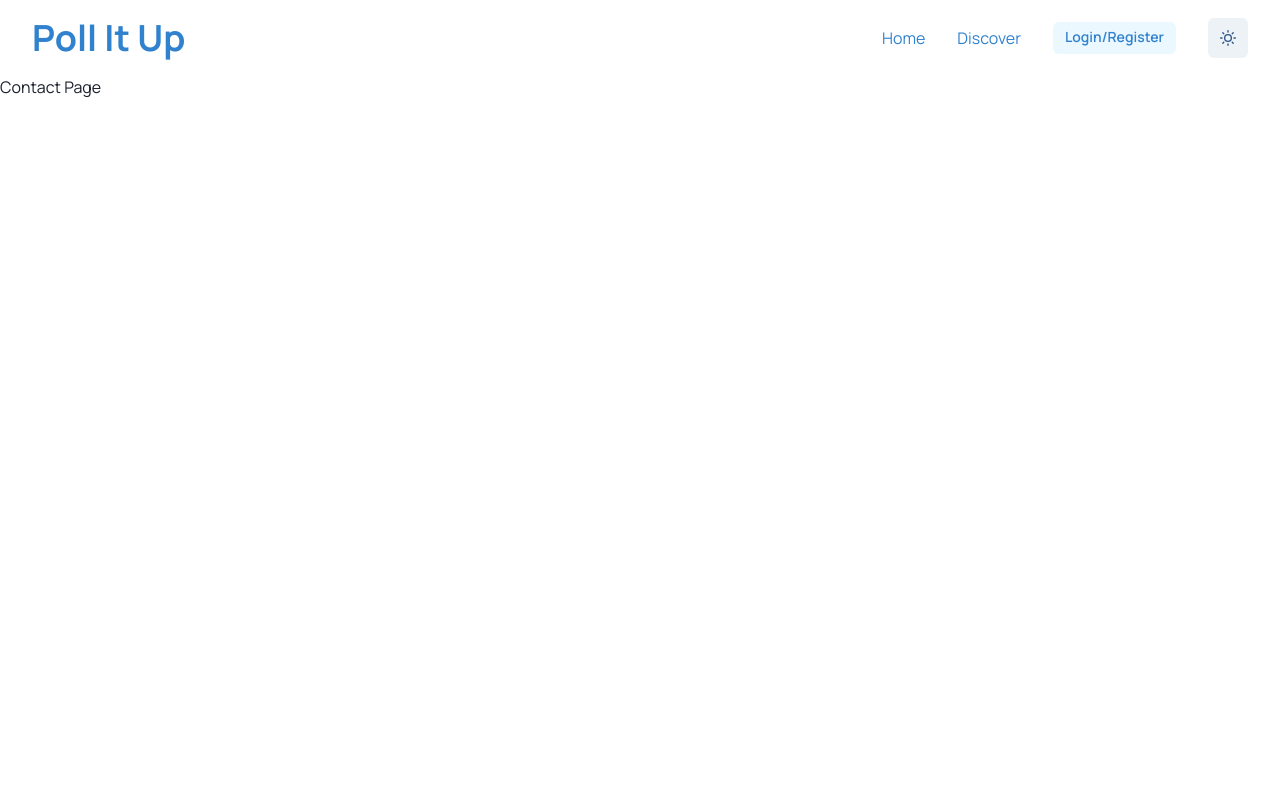
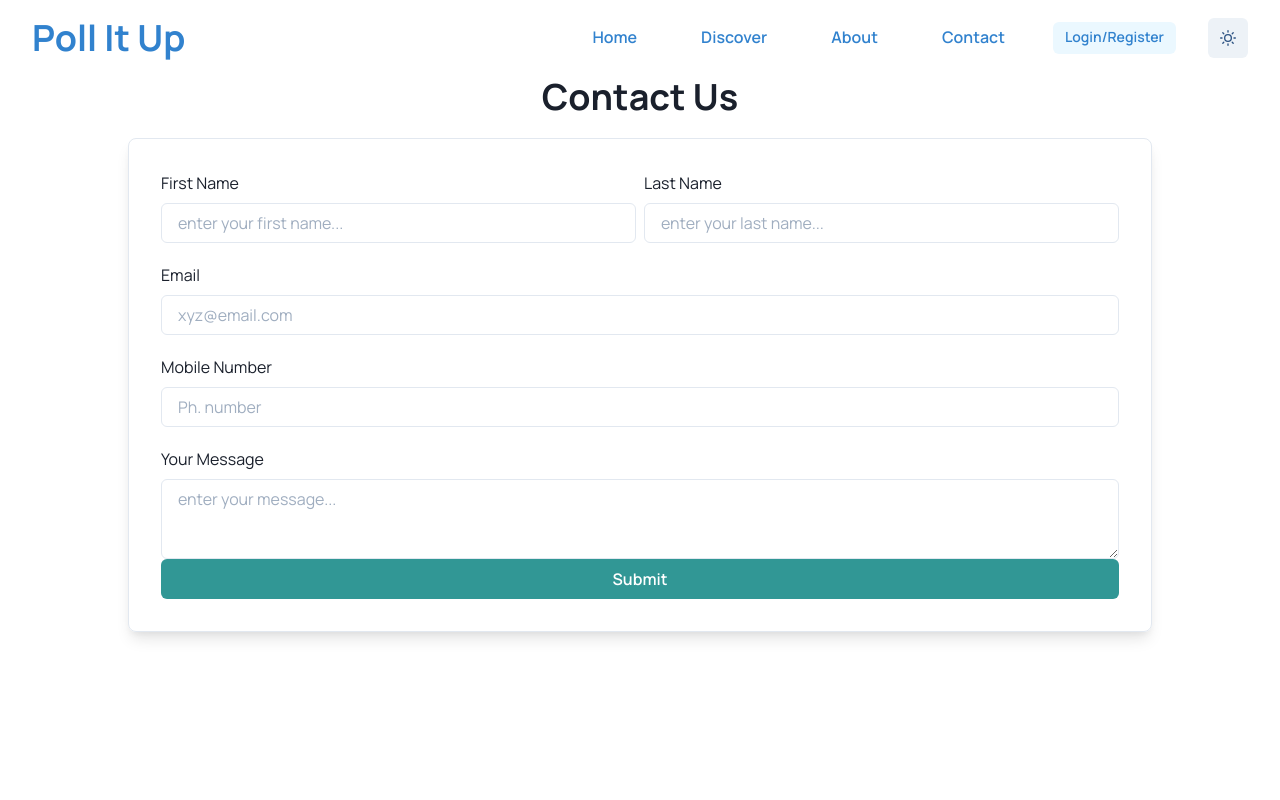
Before and after one commit to agamjotsingh18/pollitup, a React (Create React App) app: page /contact in a window 1280 px wide. Shown: the top 800 px of the page. Built offline with nearby package versions, Linux system fonts and the light colour scheme; no server answers.

Commit message:
Made a contact Form in the contact Page

```diff
--- a/src/App.js
+++ b/src/App.js
@@ -1,17 +1,13 @@
-import React from 'react';
-import {
-  BrowserRouter as Router,
-  Switch,
-  Route,
-} from "react-router-dom";
-import { useAuth } from './lib/auth';
+import React from "react";
+import { BrowserRouter as Router, Switch, Route } from "react-router-dom";
+import { useAuth } from "./lib/auth";
 import { Box } from "@chakra-ui/react";
 import "./styles/App.css";
-import 'animate.css/animate.compat.css'
+import "animate.css/animate.compat.css";
 
 // Components
-import Navbar from './components/navbar';
-import Footer from './components/footer';
+import Navbar from "./components/navbar";
+import Footer from "./components/footer";
 
 // Pages
 import Dashboard from "./pages/dashboard";
@@ -23,10 +19,11 @@ import Profile from "./pages/profilePage";
 import NotFound from "./pages/notFound";
 import ReportIssue from "./pages/reportIssue";
 import Contact from "./pages/contact";
-import PollResults from './pages/pollResults';
-import Discover from './pages/discover';
-import Homepage from './pages/homePage';
-import {TransitionGroup, CSSTransition} from 'react-transition-group';
+import PollResults from "./pages/pollResults";
+import Discover from "./pages/discover";
+import Homepage from "./pages/homePage";
+import About from "./pages/about";
+import { TransitionGroup, CSSTransition } from "react-transition-group";
 
 function App() {
   const { user, loadingUser } = useAuth();
@@ -34,41 +31,48 @@ function App() {
   return (
     <Router>
       <Box minH="100vh">
-          <Navbar/>
-            <div className = "actual-content">
-              <Route render={({ location }) => (
-
+        <Navbar />
+        <div className="actual-content">
+          <Route
+            render={({ location }) => (
               <TransitionGroup>
-                  <CSSTransition key={location.pathname} timeout={300} classNames = 'fade' >
-                    <Switch location = {location}>
-
-                      <Route exact path = "/" component = {(user && !loadingUser)?Dashboard:Homepage}/>
-                      <Route path = "/discover" component = {Discover}/>
-                      <Route path = "/create" component = {Create}/>
-                      <Route exact path = "/profile" component = {Profile}/>
-                      <Route exact path = "/profile/:uid" component = {Profile}/>
-                      <Route path = "/contact" component = {Contact}/>
-                      <Route path = "/reportissue" component = {ReportIssue}/>
+                <CSSTransition
+                  key={location.pathname}
+                  timeout={300}
+                  classNames="fade"
+                >
+                  <Switch location={location}>
+                    <Route
+                      exact
+                      path="/"
+                      component={user && !loadingUser ? Dashboard : Homepage}
+                    />
+                    <Route path="/discover" component={Discover} />
+                    <Route path="/create" component={Create} />
+                    <Route exact path="/profile" component={Profile} />
+                    <Route exact path="/profile/:uid" component={Profile} />
+                    <Route path="/contact" component={Contact} />
+                    <Route path="/about" component={About} />
+                    <Route path="/reportissue" component={ReportIssue} />
 
                     {/* AUTH */}
-                      <Route path = "/login" component = {Login}/>
-                      <Route path = "/register" component = {Register}/>
-                      <Route path = "/logout" component = {Logout}/>
+                    <Route path="/login" component={Login} />
+                    <Route path="/register" component={Register} />
+                    <Route path="/logout" component={Logout} />
 
                     {/* Change to /dynamic by a poll id */}
-                      <Route path = "/poll/:id" component = {PollResults}/>
+                    <Route path="/poll/:id" component={PollResults} />
 
                     {/* NOT FOUND */}
-                      <Route component = {NotFound}/>
-
+                    <Route component={NotFound} />
                   </Switch>
                 </CSSTransition>
               </TransitionGroup>
-
-              )} />
+            )}
+          />
         </div>
       </Box>
-          <Footer/>
+      <Footer />
     </Router>
   );
 }
--- a/src/components/navbar.js
+++ b/src/components/navbar.js
@@ -1,7 +1,6 @@
-import React from 'react';
-import { Link as RLink } from 'react-router-dom';
-import ColorModeToggle from './colorModeToggle';
-
+import React from "react";
+import { Link as RLink } from "react-router-dom";
+import ColorModeToggle from "./colorModeToggle";
 
 import {
   Box,
@@ -11,9 +10,9 @@ import {
   Text,
   Button,
   useColorModeValue,
-} from '@chakra-ui/react';
-import { HamburgerIcon, CloseIcon } from '@chakra-ui/icons';
-import { useAuth } from '../lib/auth';
+} from "@chakra-ui/react";
+import { HamburgerIcon, CloseIcon } from "@chakra-ui/icons";
+import { useAuth } from "../lib/auth";
 
 export default function NavbarComponent() {
   const [isOpen, setIsOpen] = React.useState(false);
@@ -21,19 +20,25 @@ export default function NavbarComponent() {
   const { user, loadingUser } = useAuth();
   const toggle = () => setIsOpen(!isOpen);
 
+  //Main Navbar Component
+
   return (
     <Flex
       as="nav"
-      align="center" justify="space-between" wrap="wrap"
-      w="100%" py={4} px={8}
+      align="center"
+      justify="space-between"
+      wrap="wrap"
+      w="100%"
+      py={4}
+      px={8}
       bg={["brand.500", "brand.500", "transparent", "transparent"]}
       color={["white", "white", "brand.500", "brand.500"]}
     >
       {/* Logo */}
-      <Logo/>
+      <Logo />
 
       {/* Toggle */}
-      <Toggle toggle={toggle} isOpen={isOpen}/>
+      <Toggle toggle={toggle} isOpen={isOpen} />
 
       {/* Links */}
       <Box
@@ -47,39 +52,48 @@ export default function NavbarComponent() {
           direction={["column", "row", "row", "row"]}
           pt={[4, 4, 0, 0]}
         >
-          <MenuItem to="/">{(user && !loadingUser) ? "Dashboard" : "Home"}</MenuItem>
+          <MenuItem to="/">
+            {user && !loadingUser ? "Dashboard" : "Home"}
+          </MenuItem>
           <MenuItem to="/discover">Discover</MenuItem>
-          {(user && !loadingUser) && <MenuItem to="/create">Create</MenuItem>}
-          {(user && !loadingUser) && <MenuItem to="/profile">Profile</MenuItem>}
-          <MenuItem to={user && !loadingUser ? "/logout" : "/login"} type="button">
+          <MenuItem to="/about">About</MenuItem>
+          <MenuItem to="/contact">Contact</MenuItem>
+          {user && !loadingUser && <MenuItem to="/create">Create</MenuItem>}
+          {user && !loadingUser && <MenuItem to="/profile">Profile</MenuItem>}
+          <MenuItem
+            to={user && !loadingUser ? "/logout" : "/login"}
+            type="button"
+          >
             {user && !loadingUser ? "Logout" : "Login/Register"}
           </MenuItem>
-        <ColorModeToggle color={useColorModeValue("brand.700", "white")}/>
-
+          <ColorModeToggle color={useColorModeValue("brand.700", "white")} />
         </Stack>
       </Box>
     </Flex>
-  )
+  );
 }
+
+//Logo for Navbar
 
 function Logo() {
   return (
     <Box>
       <RLink to="/">
-        <Heading as="h1" size="xl">Poll It Up</Heading>
+        <Heading as="h1" size="xl">
+          Poll It Up
+        </Heading>
       </RLink>
     </Box>
   );
 }
 
+//Toggle for Navbar
+
 function Toggle(props) {
   const { toggle, isOpen } = props;
   return (
-    <Box
-      display={{ base: "block", md: "none" }} p={2}
-      onClick={toggle}
-    >
-      {isOpen ? <CloseIcon/> : <HamburgerIcon w={5} h={5}/>}
+    <Box display={{ base: "block", md: "none" }} p={2} onClick={toggle}>
+      {isOpen ? <CloseIcon /> : <HamburgerIcon w={5} h={5} />}
     </Box>
   );
 }
@@ -91,14 +105,14 @@ function MenuItem(props) {
   const bgHoverDesktop = useColorModeValue("brand.100", "brand.800");
 
   // Button menu item
-  if (type === 'button') {
+  if (type === "button") {
     return (
       <RLink to={to}>
         <Button
           size="sm"
           bg={["brand.400", "brand.400", bgDesktop, bgDesktop]}
           _hover={{
-            bg: ["brand.300", "brand.300", bgHoverDesktop, bgHoverDesktop]
+            bg: ["brand.300", "brand.300", bgHoverDesktop, bgHoverDesktop],
           }}
         >
           {children}
@@ -109,9 +123,17 @@ function MenuItem(props) {
 
   return (
     <RLink to={to}>
-      <Text display="block" {...rest}>
+      <Button
+        css={{
+          _active: {
+            color: "white",
+          },
+        }}
+        color={"3182ce"}
+        variant="ghost"
+      >
         {children}
-      </Text>
+      </Button>
     </RLink>
   );
 }
--- a/src/components/pollPopup.jsx
+++ b/src/components/pollPopup.jsx
@@ -1,6 +1,6 @@
 import React from 'react';
 import { Link } from 'react-router-dom';
-import publicIp from 'public-ip';
+import {publicIp} from 'public-ip';
 
 import initFirebase from '../lib/firebase';
 import { addSubDoc } from '../lib/db';
--- /dev/null
+++ b/src/pages/about.jsx
@@ -0,0 +1,10 @@
+import { Container, Heading } from "@chakra-ui/react";
+import React from "react";
+
+const About = () => {
+  return <Container maxW={"container.xl"}>
+   <Heading>About</Heading>
+  </Container>;
+};
+
+export default About;
--- a/src/pages/contact.jsx
+++ b/src/pages/contact.jsx
@@ -1,11 +1,155 @@
-import React from 'react'
+import React, { useState } from "react";
+import {
+  Center,
+  Container,
+  Heading,
+  FormControl,
+  FormLabel,
+  FormErrorMessage,
+  FormHelperText,
+  Input,
+  VStack,
+  Textarea,
+  Box,
+  HStack,
+  Button,
+} from "@chakra-ui/react";
+import { useFormik } from "formik";
+import * as Yup from "yup";
 
 export default function Contact() {
-    //let data = React.useState({name: "", email: "", message: ""})
+  //let data = React.useState({name: "", email: "", message: ""})
 
-    return (
-        <div>
-            Contact Page
-        </div>
-    )
+  //   const [input, setInput] = useState("");
+
+  //   const handleInputChange = (e) => setInput(e.target.value);
+
+  //   const isError = input === "";\\
+
+  const form = useFormik({
+    initialValues: {
+      first_name: "",
+      last_name: "",
+      email: "",
+      mobile_number: "",
+      message: "",
+    },
+
+    validationSchema: Yup.object({
+      first_name: Yup.string()
+        .required("First name required")
+        .max(10, "Must be 15 characters or less")
+        .min(3, "Must be 3 characters or more"),
+      last_name: Yup.string()
+        .required("Last name required")
+        .max(10, "Must be 15 characters or less")
+        .min(3, "Must be 3 characters or more"),
+
+      email: Yup.string()
+        .required("Email required")
+        .email("Invalid email address"),
+      mobile_number: Yup.number()
+      .required("Mobile number required"),
+      message: Yup.string()
+        .required("Message required")
+        .min(10, "Must be 10 characters or more")
+        .max(100, "Must be 100 characters or less"),
+    }),
+    onSubmit: (values, actions) => {
+      alert(JSON.stringify(values, null, 2));
+      actions.resetForm();
+    },
+  });
+  return (
+    <Container maxW={"container.xl"}>
+      <VStack w={"full"} spacing={5}>
+        <Heading>Contact Us</Heading>
+
+        <Box
+          p={8}
+          maxWidth={"80vw"}
+          w={"full"}
+          borderWidth={1}
+          borderRadius={8}
+          boxShadow="lg"
+        >
+          <VStack
+            as={"form"}
+            spacing={5}
+            w={"full"}
+            onSubmit={form.handleSubmit}
+          >
+            <HStack w={"full"}>
+              <FormControl isInvalid={form.errors.first_name}>
+                <FormLabel>First Name</FormLabel>
+                <Input
+                  type="text"
+                  name="first_name"
+                  placeholder="enter your first name..."
+                  colorScheme="dark"
+                  onChange={form.handleChange}
+                  value={form.values.first_name}
+                />
+                <FormErrorMessage>{form.errors.first_name}</FormErrorMessage>
+              </FormControl>
+
+              <FormControl isInvalid={form.errors.last_name}>
+                <FormLabel>Last Name</FormLabel>
+                <Input
+                  name="last_name"
+                  type="text"
+                  placeholder="enter your last name..."
+                  onChange={form.handleChange}
+                  value={form.values.last_name}
+                />
+                <FormErrorMessage>{form.errors.last_name}</FormErrorMessage>
+              </FormControl>
+            </HStack>
+            <FormControl isInvalid={form.errors.email}>
+              <FormLabel>Email</FormLabel>
+              <Input
+                name="email"
+                type="email"
+                onChange={form.handleChange}
+                value={form.values.email}
+                placeholder="xyz@email.com"
+              />
+              <FormErrorMessage>{form.errors.email}</FormErrorMessage>
+            </FormControl>
+
+            <FormControl isInvalid={form.errors.mobile_number}>
+              <FormLabel>Mobile Number</FormLabel>
+              <Input
+                type="tel"
+                name="mobile_number"
+                placeholder="Ph. number"
+                onChange={form.handleChange}
+                value={form.values.mobile_number}
+              />
+              <FormErrorMessage>{form.errors.mobile_number}</FormErrorMessage>
+            </FormControl>
+
+            <FormControl isInvalid={form.errors.message}>
+              <FormLabel>Your Message</FormLabel>
+              <Textarea
+                name="message"
+                onChange={form.handleChange}
+                value={form.values.message}
+                placeholder="enter your message..."
+              />
+              <FormErrorMessage>{form.errors.message}</FormErrorMessage>
+            </FormControl>
+          </VStack>
+          <Button
+            w={"full"}
+            onClick={form.handleSubmit}
+            colorScheme="teal"
+            type="submit"
+          >
+            Submit
+          </Button>
+        </Box>
+      </VStack>
+    </Container>
+  );
 }
```
Also changed, not shown: package.json (+6 -4 lines), src/components/footer.js (+19 -19 lines), 1 other file (tests, documents, lock files or other folders). Lines whose indentation alone changed are shown as unchanged.
